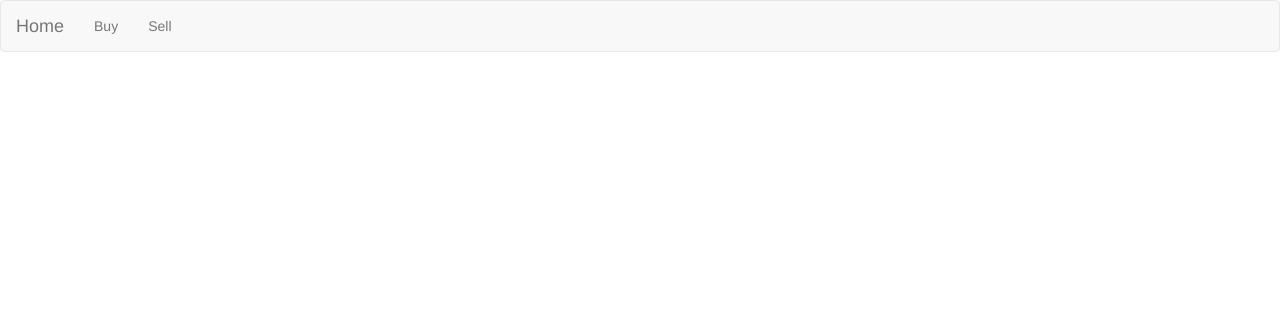
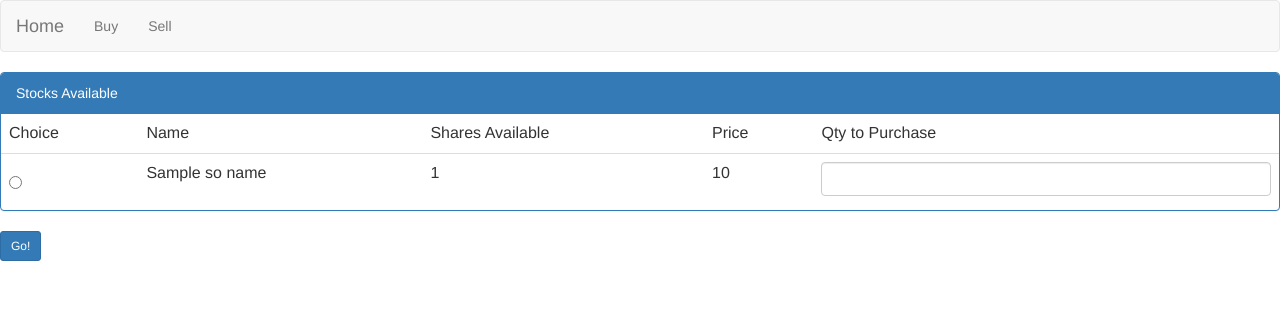
Before and after one commit to ramanb25/InvestInStartups, a Django app: template app/templates/app/buy.html in a window 1280 px wide. Shown: the top 312 px of the page. Run offline with Django 3.2, Linux system fonts and the light colour scheme; the template is opened without the code that fills it: most values are stand-ins (such as "Sample title", 1, 10 or a date in 2020).

Commit message:
added buy page

```diff
--- a/app/templates/app/buy.html
+++ b/app/templates/app/buy.html
@@ -6,6 +6,36 @@
 </head>
 <body>
 
+	<form action="../execBuy/" method='post'>
+		{% csrf_token %}
+		<div class="panel panel-primary">
+			<div class="panel-heading">Stocks Available</div>
+			<table class="table">
+				<tr>
+					<td>Choice</td>
+					<td>Name</td>
+					<td>Shares Available</td>
+					<td>Price</td>
+					<td>Qty to Purchase</td>
+				</tr>
+				{% for o in list %}
+					<tr>
+						<td>
+							<div class="radio">
+								<label><input type="radio" name='choice' value="{{o.soName.name}}"></label>
+							</div>
+						</td>
+						<td>{{o.soName.name}}</td>
+						<td>{{o.shareCount}}</td>
+						<td>{{o.sharePrice}}</td>
+						<td><input type="text" class="form-control" name="qty{{o.soName.name}}"></td>
+					</tr>
+				{% endfor %}
+			</table>
+		</div>
+		<input class="btn btn-primary btn-sm" type='submit' name='submit' value='Go!'>
+	</form>
+
 	    <!-- jQuery (necessary for Bootstrap's JavaScript plugins) -->
     <script src="{% static "app/js/jquery.js" %}"></script>
     <!-- Include all compiled plugins (below), or include individual files as needed -->
--- a/app/urls.py
+++ b/app/urls.py
@@ -24,6 +24,7 @@ urlpatterns = [
     url(r'disp/$',views.disp,name='disp'),
     url(r'debit/$',views.debit,name='debit'),
     url(r'buy/$',views.redirectBuy,name='buy'),
-    url(r'sell/$',views.redirectSell,name='sell')
+    url(r'sell/$',views.redirectSell,name='sell'),
+    url(r'execBuy/$',views.execBuy,name='execBuy')
 
 ]
```
Also changed, not shown: app/views.py (+26 -1 lines), 5 other files.
